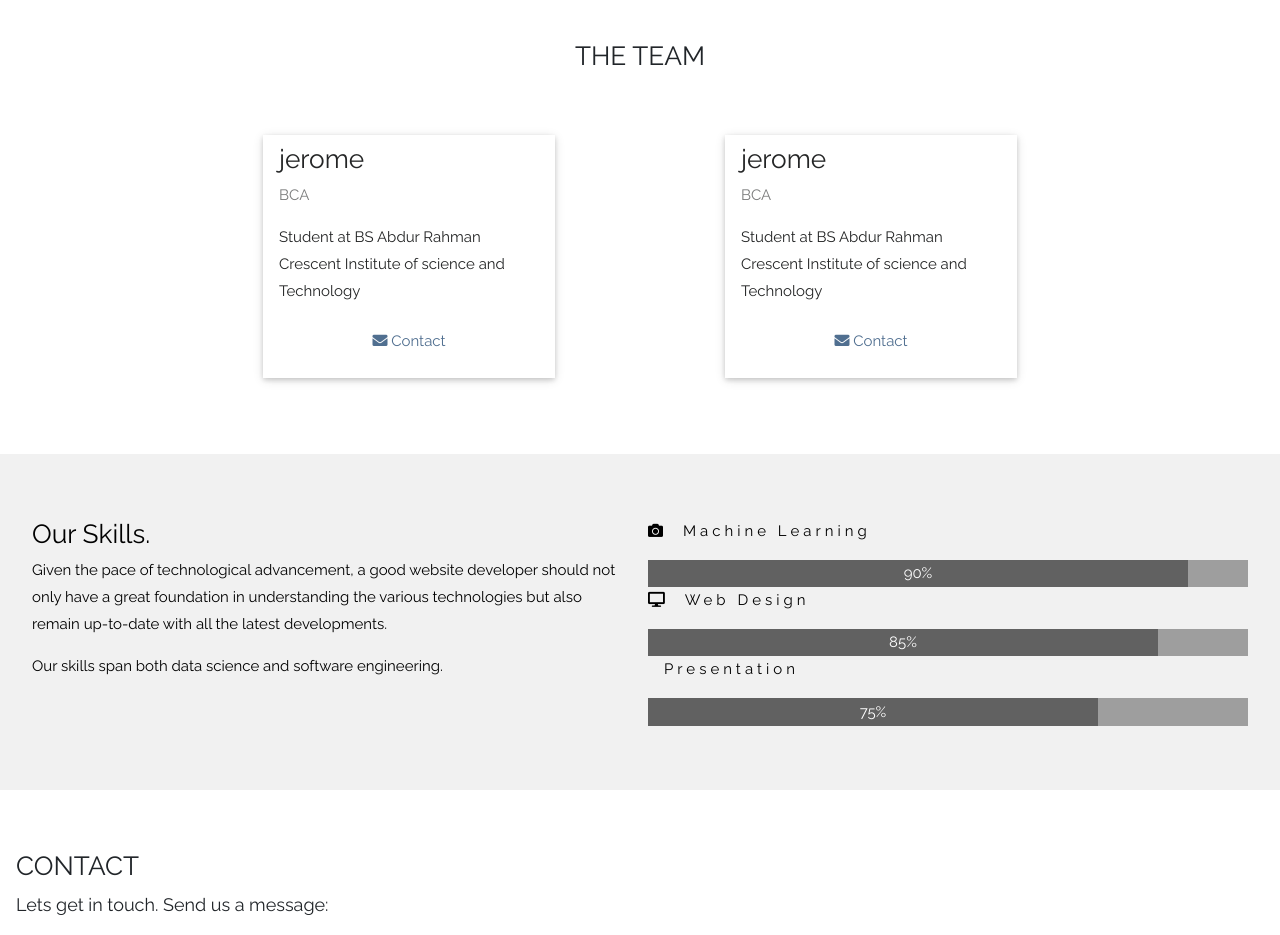
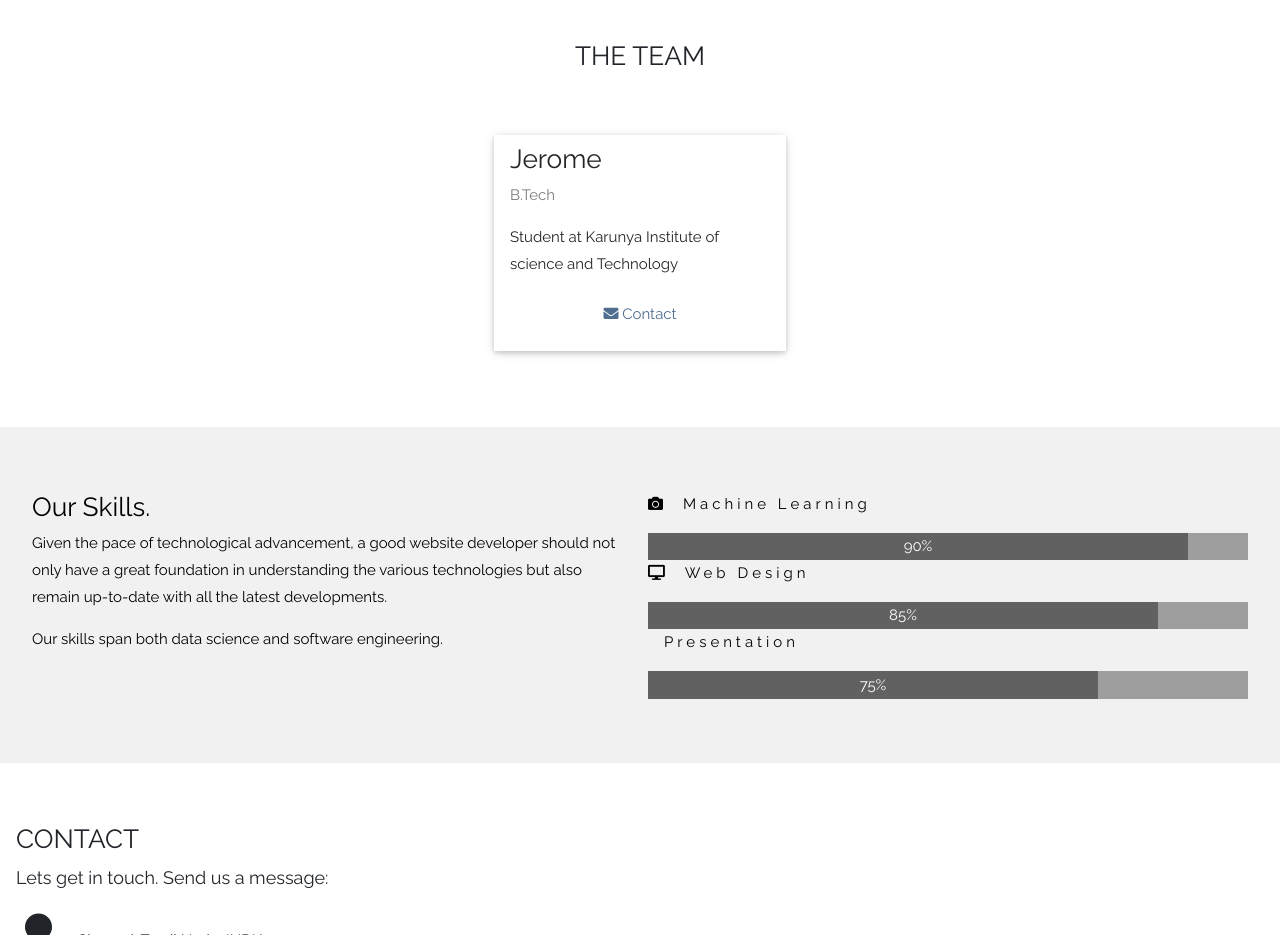
Before and after one commit to jeromejad/heart-disease, a plain HTML site: page templates/welcome.html in a window 1280 px wide. Shown: the part 1720-2655 px from the top of the page. Drawn offline with nearby package versions, Linux system fonts and the light colour scheme; files that its build step writes are made by us from their sources; files whose address does not match are found by name.

Commit message:
Update welcome.html

```diff
--- a/templates/welcome.html
+++ b/templates/welcome.html
@@ -139,21 +139,10 @@ body, html {
       <div class="w3-card">
         <!-- <img src="static/team3.jpg" alt="jerome" style="width:100%"> -->
         <div class="w3-container pt-2">
-          <h3>jerome</h3>
-          <p class="w3-opacity">BCA</p>
-          <p>Student at BS Abdur Rahman Crescent Institute of science and Technology</p>
-          <a href="mailto:jerome@gmail.com"><p><button  class="w3-button  w3-block"><i class="fa fa-envelope"></i> Contact </button></p></a>
-        </div>
-      </div>
-    </div>
-    <div class="w3-col l3 m6 w3-margin-bottom">
-      <div class="w3-card">
-        <!-- <img src="static/team4.jpg" alt="jerome" style="width:100%"> -->
-        <div class="w3-container pt-2">
-          <h3>jerome</h3>
-          <p class="w3-opacity">BCA</p>
-          <p>Student at BS Abdur Rahman Crescent Institute of science and Technology</p>
-           <a href="mailto:jerome@gmail.com"><p><button  class="w3-button  w3-block"><i class="fa fa-envelope"></i> Contact </button></p></a>
+          <h3>Jerome</h3>
+          <p class="w3-opacity">B.Tech</p>
+          <p>Student at Karunya Institute of science and Technology</p>
+          <a href="mailto:jeromeandrewj1@gmail.com"><p><button  class="w3-button  w3-block"><i class="fa fa-envelope"></i> Contact </button></p></a>
         </div>
       </div>
     </div>
```
